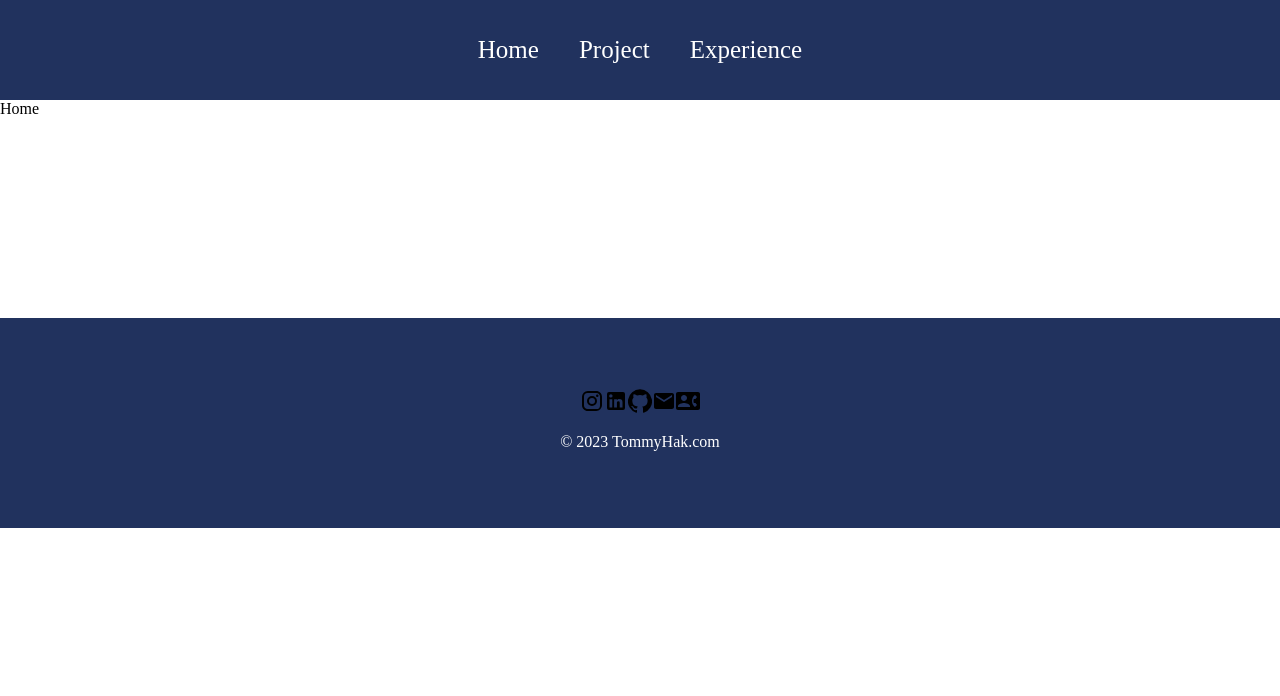
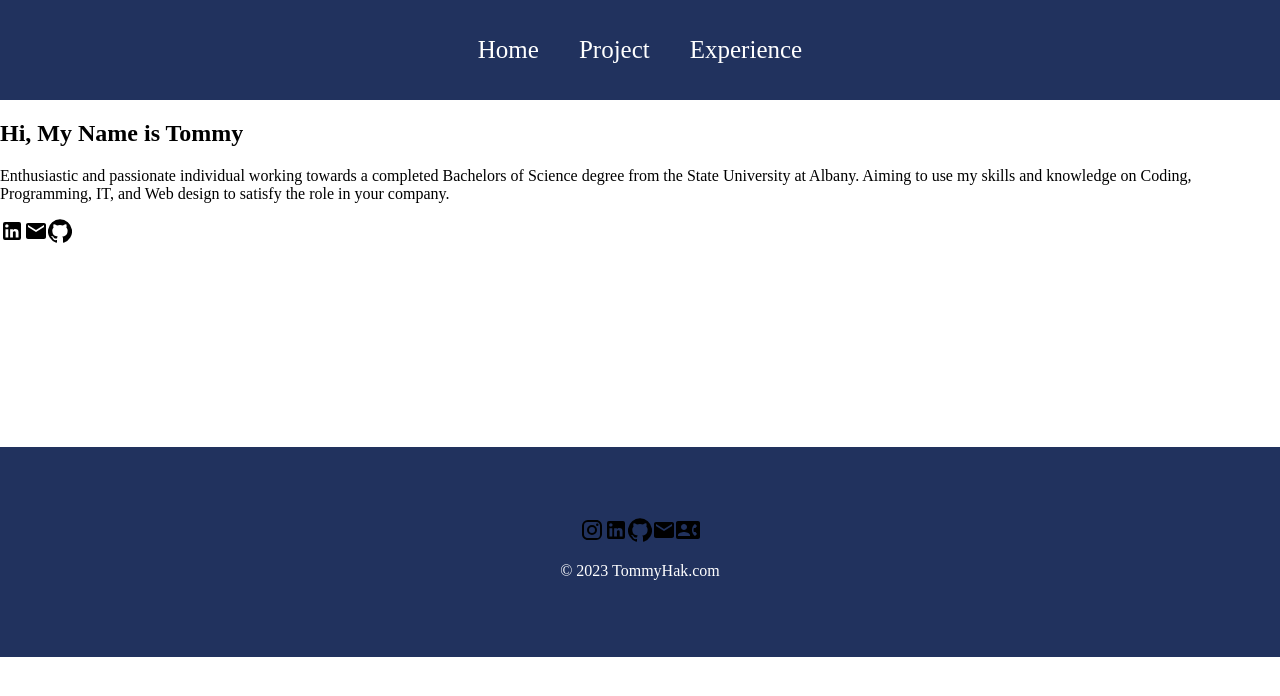
Before and after one commit to TommyHakGH/PersonalWebsite, a React (Create React App) app: page / in a window 1280 px wide. Shown: the top 696 px of the page. Built offline with nearby package versions, Linux system fonts and the light colour scheme.

Commit message:
started working on items on the home page, added placed holder for about me, and career objectives. Also added icons for work and contact

```diff
--- a/src/pages/Home.js
+++ b/src/pages/Home.js
@@ -1,8 +1,23 @@
 import React from 'react'
+import LinkedInIcon from "@material-ui/icons/LinkedIn";
+import GitHubIcon from "@material-ui/icons/GitHub";
+import EmailIcon from '@material-ui/icons/Email';
 
 function Home() {
   return (
-    <div>Home</div>
+    <div className= "home">
+      <div className= "about">
+        <h2> Hi, My Name is Tommy </h2>
+        <div className= "career objective prompt"> <p>Enthusiastic and passionate individual working towards
+          a completed Bachelors of Science degree from the State University at Albany. Aiming to use my skills
+          and knowledge on Coding, Programming, IT, and Web design to satisfy the role in your company.  </p>
+          <LinkedInIcon />
+          <EmailIcon />
+          <GitHubIcon />
+          </div>
+      </div>
+      <div className= "skills"></div>
+    </div>
   )
 }
 
```
